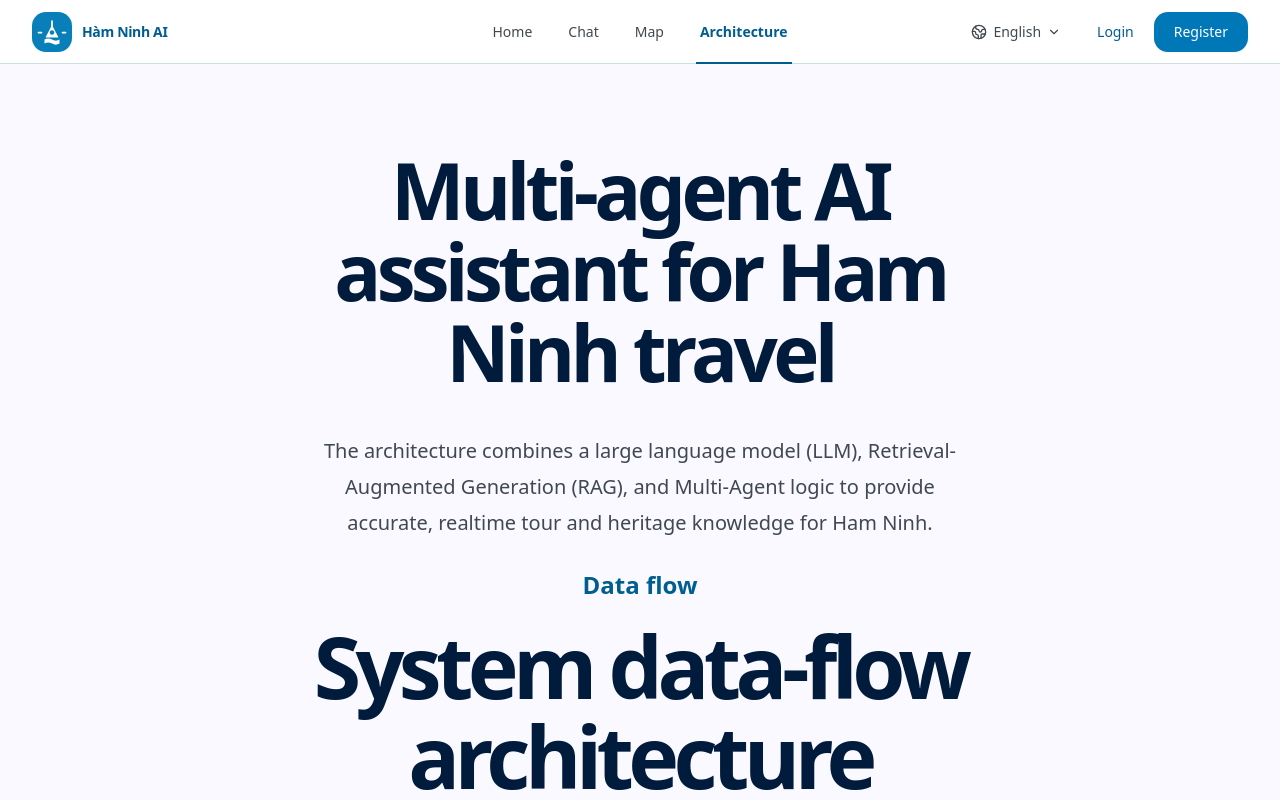
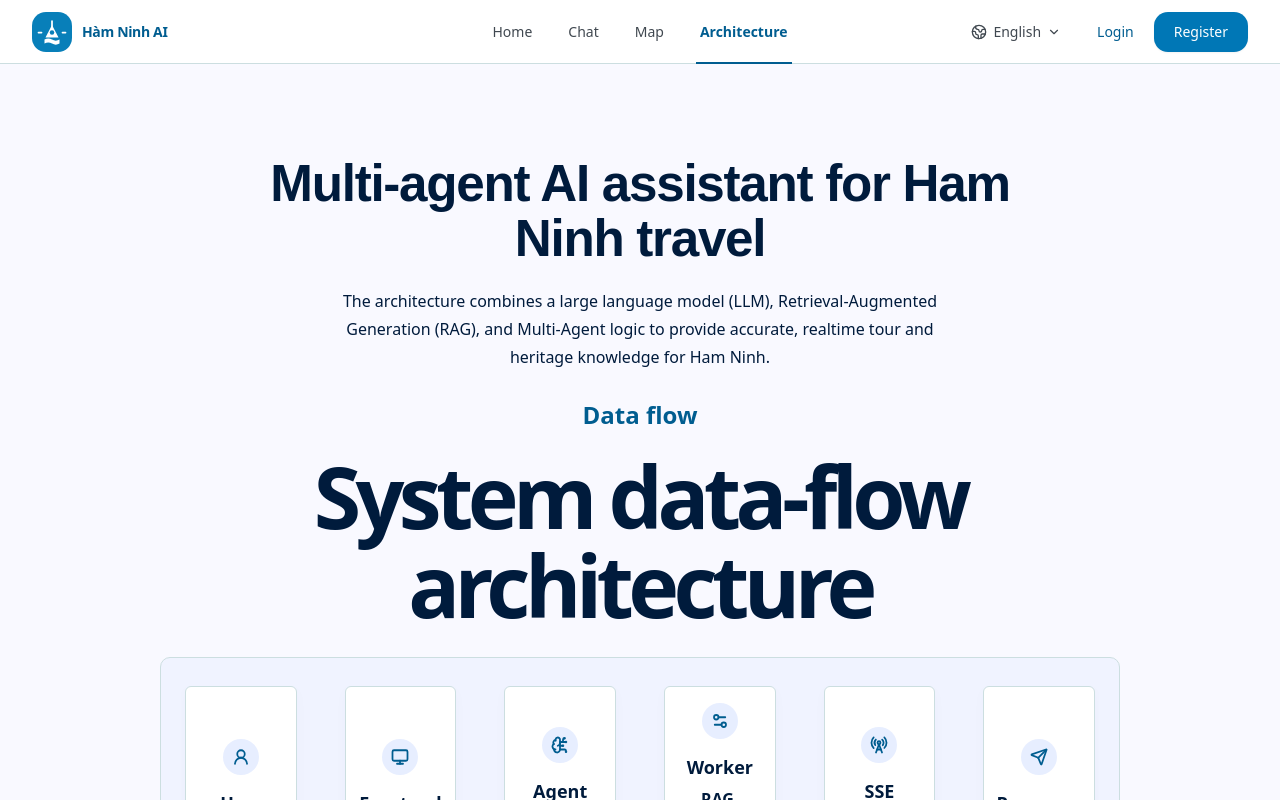
Before and after one commit to thanhnndev/citd-hk1-project, a Next.js app in the folder frontend/: page /en/architecture in a window 1280 px wide. Shown: the top 800 px of the page. Built offline with nearby package versions, Linux system fonts and the light colour scheme.

Commit message:
thay doi font chu cua trang kien truc

```diff
--- a/frontend/src/app/[locale]/architecture/page.tsx
+++ b/frontend/src/app/[locale]/architecture/page.tsx
@@ -403,13 +403,29 @@ export default async function ArchitecturePage({ params }: Props) {
 
   return (
     <div className="min-h-screen bg-[#f9f9ff] text-[#001b3c]">
-      <section id="architecture-hero" className="px-4 pb-[76px] pt-[86px] sm:px-6 lg:px-8">
-        <div className="mx-auto max-w-[960px]">
-          <div className="mx-auto max-w-[640px] text-center">
-            <h1 className="text-[56px] font-black leading-[1.04] tracking-[-0.06em] text-[#001b3c] sm:text-[78px]">
+      <section
+        id="architecture-hero"
+        className="px-4 sm:px-6 lg:px-8"
+        style={{ paddingBottom: 72, paddingTop: 92 }}
+      >
+        <div className="mx-auto" style={{ maxWidth: 960 }}>
+          <div className="mx-auto text-center" style={{ maxWidth: 760 }}>
+            <h1
+              className="font-black text-[#001b3c]"
+              style={{
+                fontFamily: '"Be Vietnam Pro", Arial, sans-serif',
+                fontSize: 'clamp(42px, 4vw, 58px)',
+                fontWeight: 800,
+                letterSpacing: '-0.025em',
+                lineHeight: 1.08,
+              }}
+            >
               {copy.heroTitle}
             </h1>
-            <p className="mx-auto mt-10 max-w-[760px] text-xl font-medium leading-9 text-[#404850]">
+            <p
+              className="mx-auto mt-5 font-medium text-[#001b3c]"
+              style={{ fontSize: 16, lineHeight: '28px', maxWidth: 610 }}
+            >
               {copy.heroDescription}
             </p>
           </div>
```
Also changed, not shown: 1 other file (tests, documents, lock files or other folders).
